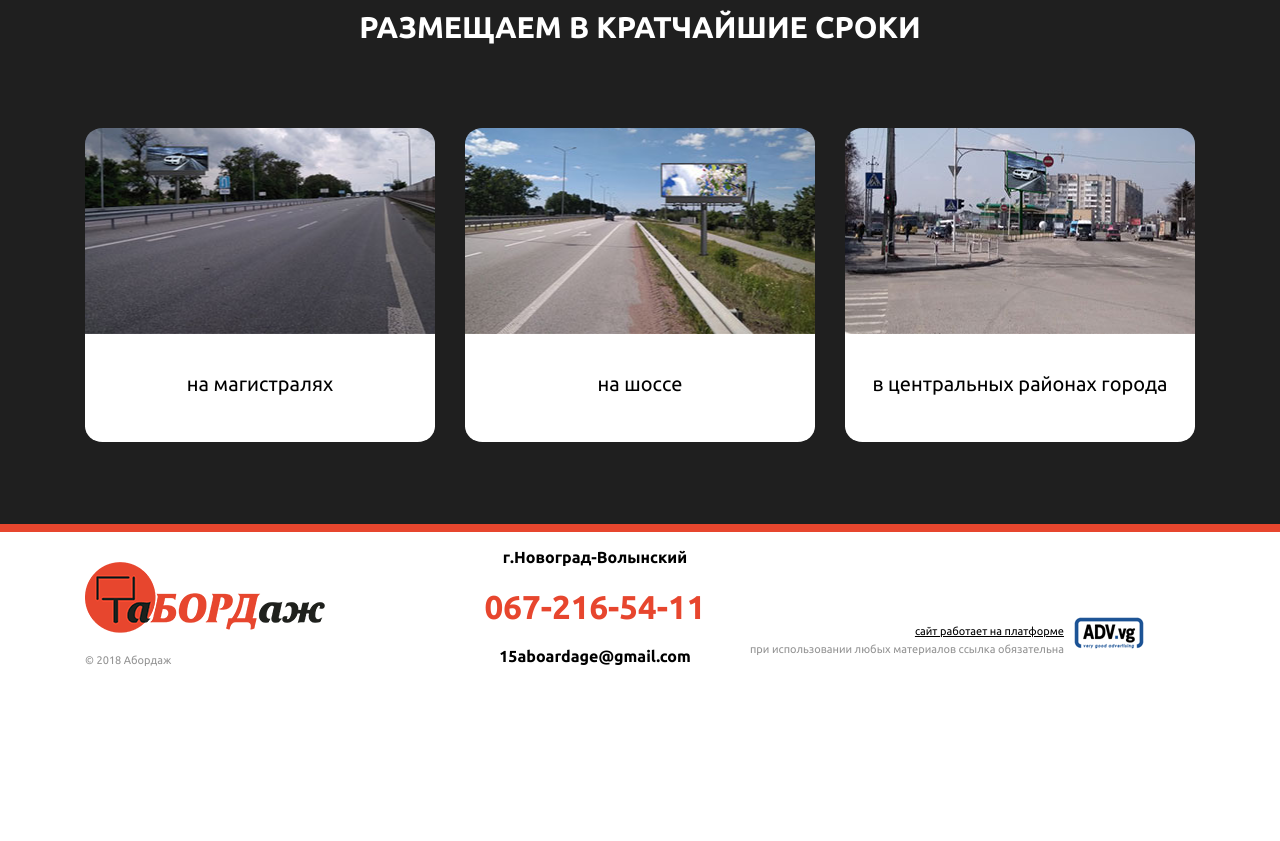
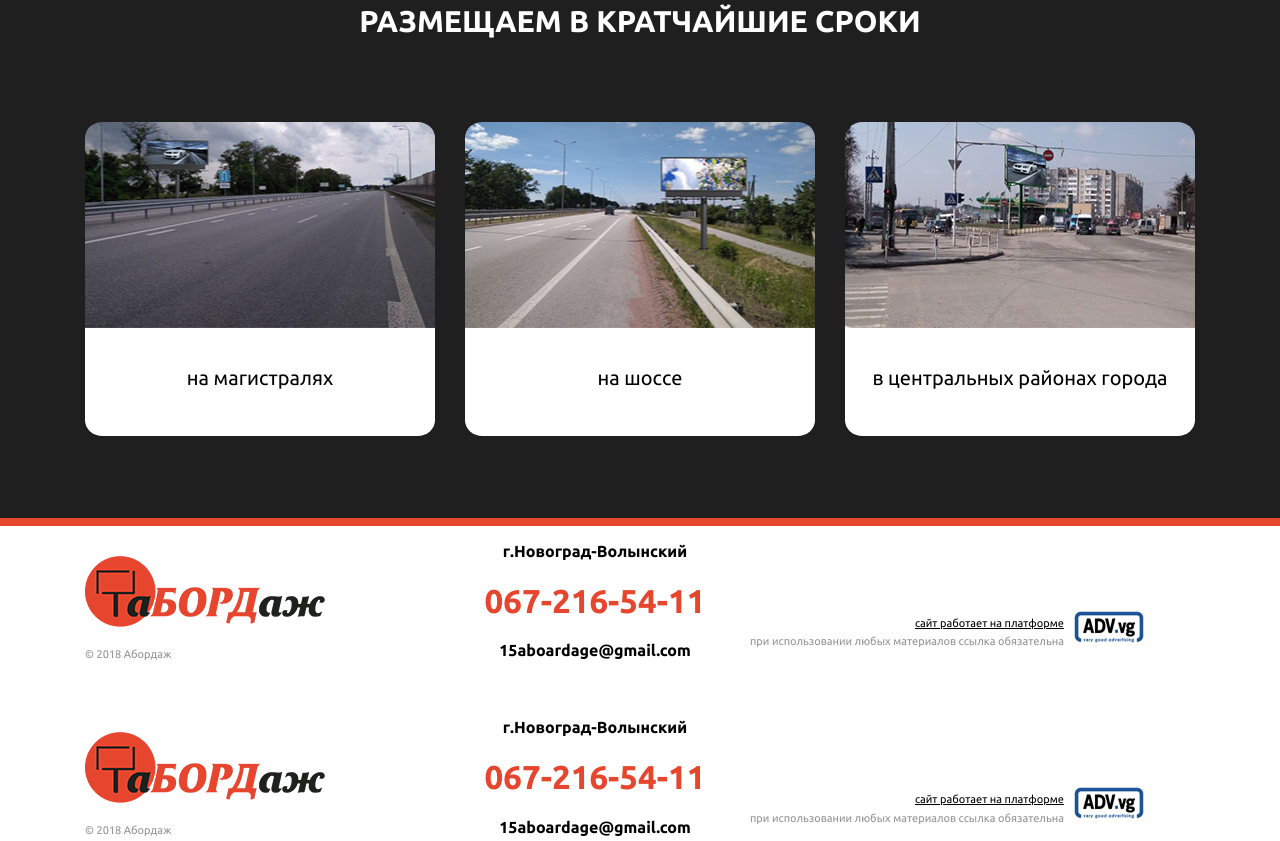
Before and after one commit to lyaskovskiy7/text_progect, a plain HTML site: page index.html in a window 1280 px wide. Shown: the part 1959-2800 px from the top of the page. Before the commit the page ends 2667 px from the top, so only its background shows below. Drawn offline with Linux system fonts and the light colour scheme.

Commit message:
font-size

```diff
--- a/css/style.css
+++ b/css/style.css
@@ -5,7 +5,7 @@
 body{
 	font-family: 'Ubuntu', sans-serif;
 	color: #000;
-	font-size: 16px;
+	font-size: 15px;
 }
 
 .header{
--- a/index.html
+++ b/index.html
@@ -201,6 +201,34 @@
 			</div>
 		</div>
 	</div>
+	<div class="container">
+		<div class="row">
+			<div class="col-lg-3">
+				<div class="footer">
+					<img src="img/logo.gif" alt="logo">
+					<p>© 2018 Абордаж</p>
+				</div>
+			</div>
+			<div class="col-lg-4">
+				<div class="footer-wrap">
+					<p>г.Новоград-Волынский</p>
+					<div class="phone">
+						<p>067-216-54-11</p>
+					</div>
+					<p>15aboardage@gmail.com</p>
+				</div>
+			</div>
+			<div class="col-lg-5">
+				<div class="footer-wrap2">
+					<div class="footer-item">
+						<a href="#">сайт работает на платформе</a>
+						<p>при использовании любых материалов ссылка обязательна</p>
+					</div>
+					<a href="#"><img src="img/screen6-icon.gif" alt=""></a>
+				</div>
+			</div>
+		</div>
+	</div>
 
 <script>document.write('<script src="http://' + (location.host || 'localhost').split(':')[0] + ':35729/livereload.js?snipver=1"></' + 'script>')</script>
 </body>
```
